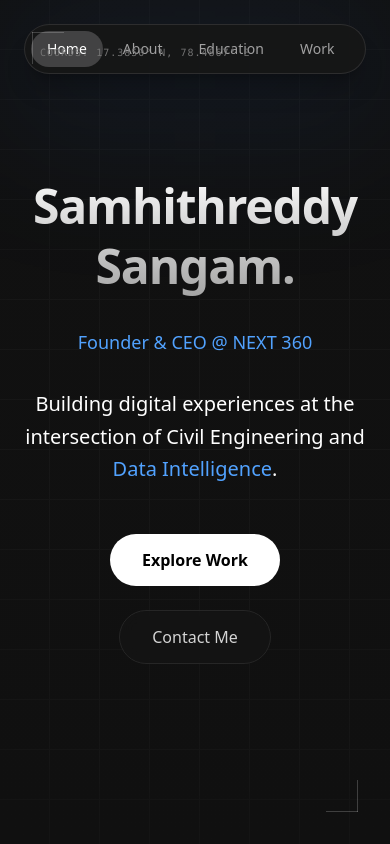
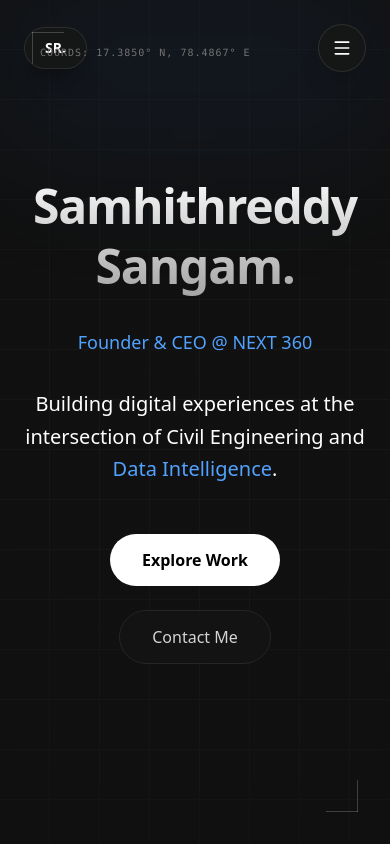
Before and after one commit to soumya-0721/samhith-portfolio, a Next.js app: page / in a window 390 px wide. Shown: the top 844 px of the page. Built offline with nearby package versions, Linux system fonts and the light colour scheme.

Commit message:
ft: updated navbar for mobile version

```diff
--- a/src/components/layout/Navbar.tsx
+++ b/src/components/layout/Navbar.tsx
@@ -1,13 +1,14 @@
 "use client";
 
-import { motion } from "framer-motion";
+import { motion, AnimatePresence } from "framer-motion";
 import { cn } from "@/lib/utils";
-import { ArrowUpRight } from "lucide-react";
+import { ArrowUpRight, Menu, X } from "lucide-react";
 import { useEffect, useState } from "react";
 import { useLenis } from "lenis/react";
+import Link from "next/link";
 
 const navLinks = [
-  { name: "Home", href: "#hero" }, // Changed to specific ID if Hero has one, or top
+  { name: "Home", href: "#hero" },
   { name: "About", href: "#about" },
   { name: "Education", href: "#education" },
   { name: "Work", href: "#experience" },
@@ -17,17 +18,18 @@ const navLinks = [
 
 export function Navbar() {
   const [activeSection, setActiveSection] = useState("");
+  const [isMobileMenuOpen, setIsMobileMenuOpen] = useState(false);
   const lenis = useLenis();
 
-  // Handle Smooth Scroll
-  const handleScroll = (e: React.MouseEvent<HTMLAnchorElement>, href: string) => {
-    e.preventDefault();
+  // Handle Smooth Scroll for Desktop & Mobile
+  const handleScroll = (href: string) => {
+    setIsMobileMenuOpen(false); // Close menu on click
     if (href === "#") {
         lenis?.scrollTo(0);
     } else {
         const element = document.querySelector(href);
         if (element) {
-            lenis?.scrollTo(element as HTMLElement, { offset: -100 }); // Offset for sticky headers
+            lenis?.scrollTo(element as HTMLElement, { offset: -100 });
         }
     }
   };
@@ -42,7 +44,7 @@ export function Navbar() {
           }
         });
       },
-      { threshold: 0.2, rootMargin: "-20% 0px -35% 0px" } // Adjust for better trigger
+      { threshold: 0.2, rootMargin: "-20% 0px -35% 0px" }
     );
 
     navLinks.forEach((link) => {
@@ -56,23 +58,25 @@ export function Navbar() {
   }, []);
 
   return (
+    <>
       <div className="fixed top-6 inset-x-0 max-w-5xl mx-auto z-50 px-6 pointer-events-none text-sm">
-       <div className="flex items-center justify-center md:justify-between pointer-events-auto">
-           {/* Logo Pill - Hidden on small mobile to save space */}
+         <div className="flex items-center justify-between pointer-events-auto">
+
+             {/* Logo - Always Visible */}
              <motion.div
                initial={{ opacity: 0, y: -20 }}
                animate={{ opacity: 1, y: 0 }}
-             className="hidden md:flex bg-neutral-900/90 backdrop-blur-xl border border-white/10 rounded-full px-5 py-2.5 text-white font-semibold shadow-xl shadow-black/20"
+               className="bg-neutral-900/90 backdrop-blur-xl border border-white/10 rounded-full px-5 py-2.5 text-white font-semibold shadow-xl shadow-black/20"
              >
                 SR.
              </motion.div>
 
-           {/* Center Links Pill */}
+             {/* Desktop Navigation */}
              <motion.nav
                 initial={{ opacity: 0, y: -20 }}
                 animate={{ opacity: 1, y: 0 }}
                 transition={{ delay: 0.1 }}
-              className="flex items-center gap-1 bg-neutral-900/90 backdrop-blur-xl border border-white/10 rounded-full p-1.5 shadow-xl shadow-black/20 overflow-x-auto max-w-[90vw] no-scrollbar"
+                className="hidden md:flex items-center gap-1 bg-neutral-900/90 backdrop-blur-xl border border-white/10 rounded-full p-1.5 shadow-xl shadow-black/20"
              >
                 {navLinks.map((link) => {
                     const isActive = activeSection === link.href || (link.href === "#" && activeSection === "");
@@ -80,7 +84,7 @@ export function Navbar() {
                       <a
                           key={link.name}
                           href={link.href}
-                        onClick={(e) => handleScroll(e, link.href)}
+                          onClick={(e) => { e.preventDefault(); handleScroll(link.href); }}
                           className={cn(
                               "relative px-4 py-2 rounded-full transition-all duration-300 font-medium whitespace-nowrap",
                               isActive ? "text-white bg-white/10" : "text-neutral-400 hover:text-white hover:bg-white/5"
@@ -99,7 +103,7 @@ export function Navbar() {
                 })}
              </motion.nav>
 
-           {/* Contact Button (Right) */}
+             {/* Desktop Contact Button */}
              <motion.div
                initial={{ opacity: 0, y: -20 }}
                animate={{ opacity: 1, y: 0 }}
@@ -108,14 +112,71 @@ export function Navbar() {
              >
                 <a
                     href="#contact"
-                  onClick={(e) => handleScroll(e, "#contact")}
+                    onClick={(e) => { e.preventDefault(); handleScroll("#contact"); }}
                     className="group flex items-center gap-2 bg-white text-black px-5 py-2.5 rounded-full font-semibold hover:bg-neutral-200 transition-colors shadow-lg shadow-white/5"
                 >
                    Contact
                    <ArrowUpRight className="w-4 h-4 transition-transform group-hover:translate-x-0.5 group-hover:-translate-y-0.5" />
                 </a>
              </motion.div>
+
+             {/* Mobile Menu Toggle */}
+             <motion.button
+                initial={{ opacity: 0, scale: 0.8 }}
+                animate={{ opacity: 1, scale: 1 }}
+                onClick={() => setIsMobileMenuOpen(!isMobileMenuOpen)}
+                className="md:hidden flex items-center justify-center w-12 h-12 rounded-full bg-neutral-900/90 backdrop-blur-xl border border-white/10 text-white shadow-xl pointer-events-auto"
+             >
+                {isMobileMenuOpen ? <X className="w-5 h-5" /> : <Menu className="w-5 h-5" />}
+             </motion.button>
          </div>
       </div>
+
+      {/* Mobile Menu Overlay */}
+      <AnimatePresence>
+        {isMobileMenuOpen && (
+           <motion.div
+              initial={{ opacity: 0, y: -20 }}
+              animate={{ opacity: 1, y: 0 }}
+              exit={{ opacity: 0, y: -20 }}
+              className="fixed inset-0 z-40 bg-black/95 backdrop-blur-3xl pt-32 px-6 md:hidden flex flex-col items-center"
+           >
+              <div className="flex flex-col items-center gap-8 text-center">
+                  {navLinks.map((link, idx) => (
+                      <motion.a
+                         key={link.name}
+                         href={link.href}
+                         initial={{ opacity: 0, y: 20 }}
+                         animate={{ opacity: 1, y: 0 }}
+                         transition={{ delay: 0.1 + idx * 0.05 }}
+                         onClick={(e) => { e.preventDefault(); handleScroll(link.href); }}
+                         className="text-2xl font-medium text-white/80 hover:text-white transition-colors"
+                      >
+                          {link.name}
+                      </motion.a>
+                  ))}
+
+                  <motion.div
+                     initial={{ opacity: 0, y: 20 }}
+                     animate={{ opacity: 1, y: 0 }}
+                     transition={{ delay: 0.5 }}
+                     className="w-full h-[1px] bg-white/10 my-4"
+                  />
+
+                  <motion.a
+                     initial={{ opacity: 0, y: 20 }}
+                     animate={{ opacity: 1, y: 0 }}
+                     transition={{ delay: 0.6 }}
+                     href="#contact"
+                     onClick={(e) => { e.preventDefault(); handleScroll("#contact"); }}
+                     className="flex items-center gap-2 text-xl font-bold text-white"
+                  >
+                      Get in Touch <ArrowUpRight className="w-5 h-5" />
+                  </motion.a>
+              </div>
+           </motion.div>
+        )}
+      </AnimatePresence>
+    </>
   );
 }
```
Lines whose indentation alone changed are shown as unchanged.
